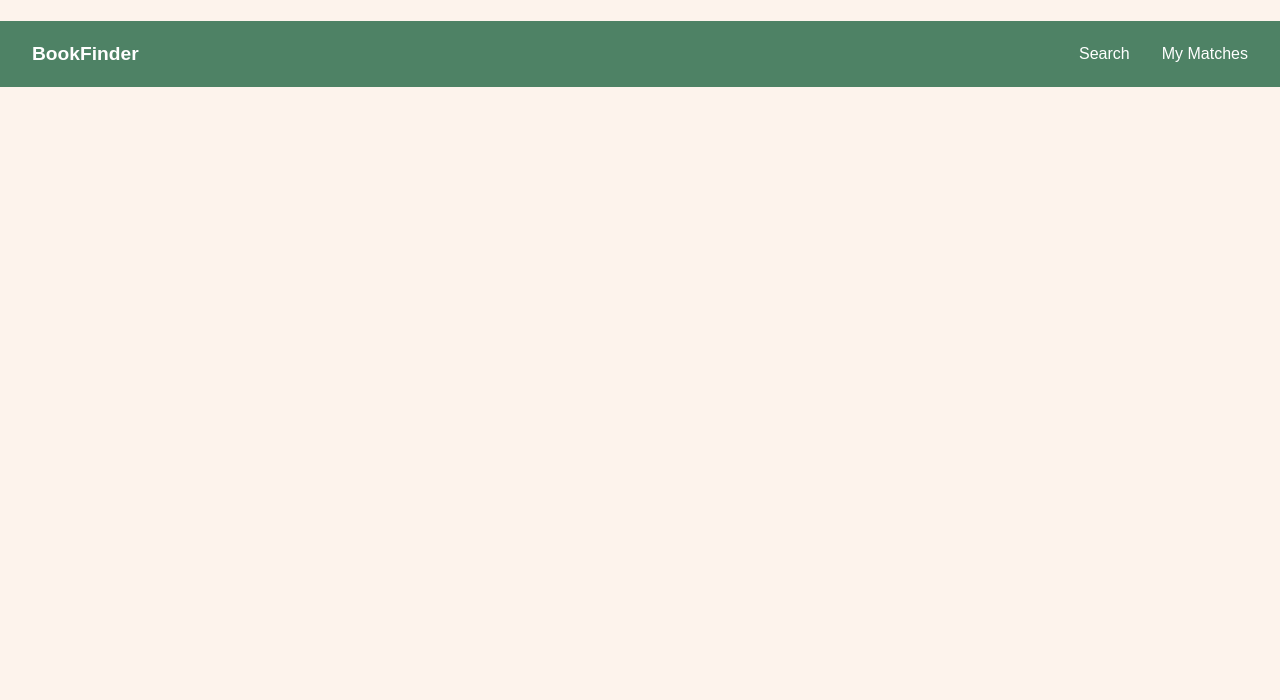
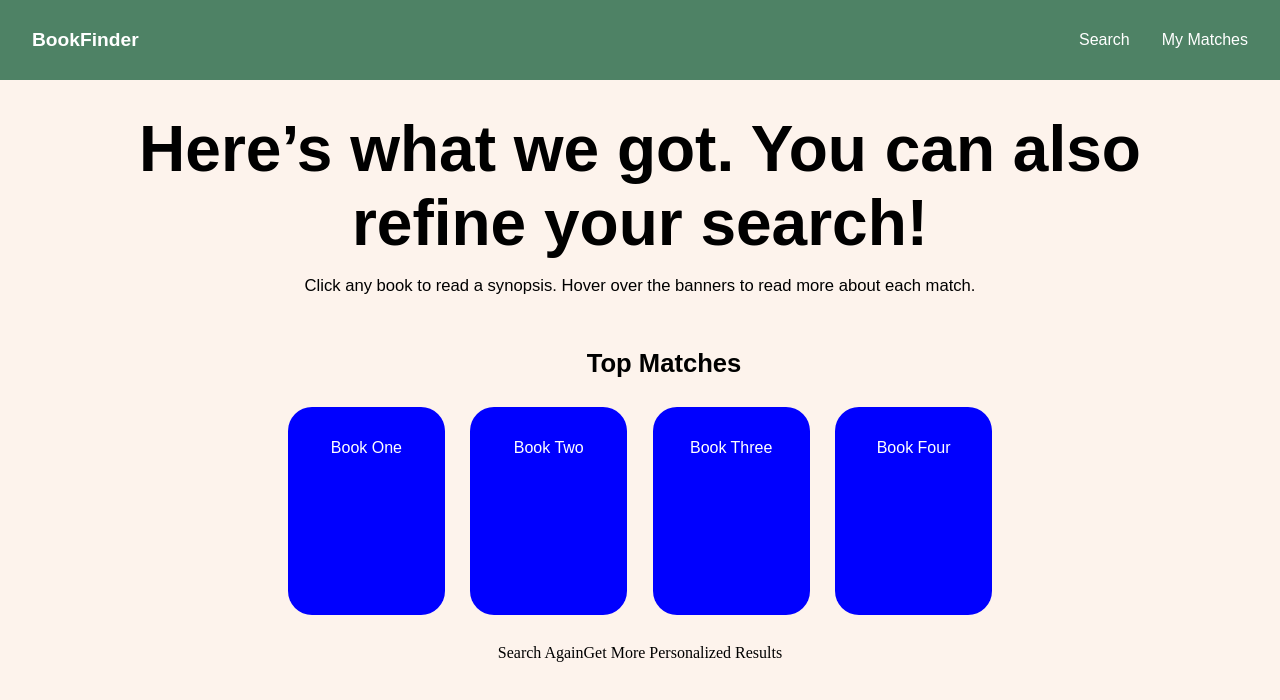
Before and after one commit to adeolaoj/book-finder, a React (Vite) app: page /matches in a window 1280 px wide. Shown: the top 700 px of the page. Built offline with nearby package versions, Linux system fonts and the light colour scheme.

Commit message:
fixed bugs with navbar width and height, added placeholders for book results, and started button implementation

```diff
--- /dev/null
+++ b/src/Pages/MatchesPage.css
@@ -0,0 +1,66 @@
+.header {
+    font-family: Arial, sans-serif;
+    padding: 4rem 2rem 0;
+    flex-direction: column;
+    display: flex;
+    align-items: center;
+    margin: auto;
+    width: 100%;
+    box-sizing: border-box;
+    justify-content: center;
+}
+
+.header h1 {
+    font-size: 5vw;
+    color: black;
+    font-weight: 800;
+    padding: 3rem 0 0 0;
+    margin: auto;
+    width: 90%;
+    text-align: center;
+}
+
+.header p {
+    font-size: 1.3vw;
+    font-weight: 400;
+    margin-bottom: 1rem;
+    text-align: center;
+    margin: auto;
+    margin-top: 1rem;
+}
+
+
+.results {
+    font-family: Arial, sans-serif;
+    padding: 2rem 2rem 0;
+    display: flex;
+    flex-direction: column;
+    justify-content: center;
+    align-items: center;
+}
+
+.results h2 {
+    font-size: 2vw;
+    font-weight: 800;
+    margin-bottom: 1rem;
+    text-align: left;
+    margin-left: 3rem;
+}
+
+.result-books {
+    display: flex;
+    flex-direction: row;
+    justify-content: space-evenly;
+    width: 60%;
+}
+
+.book {
+    border-radius: 3vh;
+    width: 6rem;
+    height: 9rem;
+    background: blue;
+    padding: 2rem;
+    margin: 1vw;
+    text-align: center;
+    color: white;
+}
--- a/src/Pages/MatchesPage.jsx
+++ b/src/Pages/MatchesPage.jsx
@@ -1,9 +1,29 @@
-
+import './MatchesPage.css'
 
 const MatchesPage = () => {
   return (
-    <div className="matches-page">
-      <h1>Here’s what we got. You can also refine your search!</h1>
+    <div className="matches-page" >
+      <div className="header">
+        <h1>Here’s what we got. You can also refine your search!</h1>
+        <p>Click any book to read a synopsis. Hover over the banners to read more about each match.</p>
+      </div>
+
+      <div className="results">
+        <h2>Top Matches</h2>
+        <div className="result-books">
+          <div className="book">Book One</div>
+          <div className="book">Book Two</div>
+          <div className="book">Book Three</div>
+          <div className="book">Book Four</div>
+        </div>
+      </div>
+
+      <div className="search-buttons">
+        <div className="search-again">Search Again</div>
+        <div className="personalized-search">Get More Personalized Results</div>
+      </div>
+
+
     </div>
   )
 }
--- a/src/components/Navbar/Navbar.css
+++ b/src/components/Navbar/Navbar.css
@@ -6,7 +6,9 @@
   color: white;
   padding: 0.5rem 2rem;
   position: absolute;
-  width: 95vw;
+  width: 100%;
+  height: 10vh;
+  box-sizing: border-box;
   font-family: Arial, sans-serif;
 }
 
```
